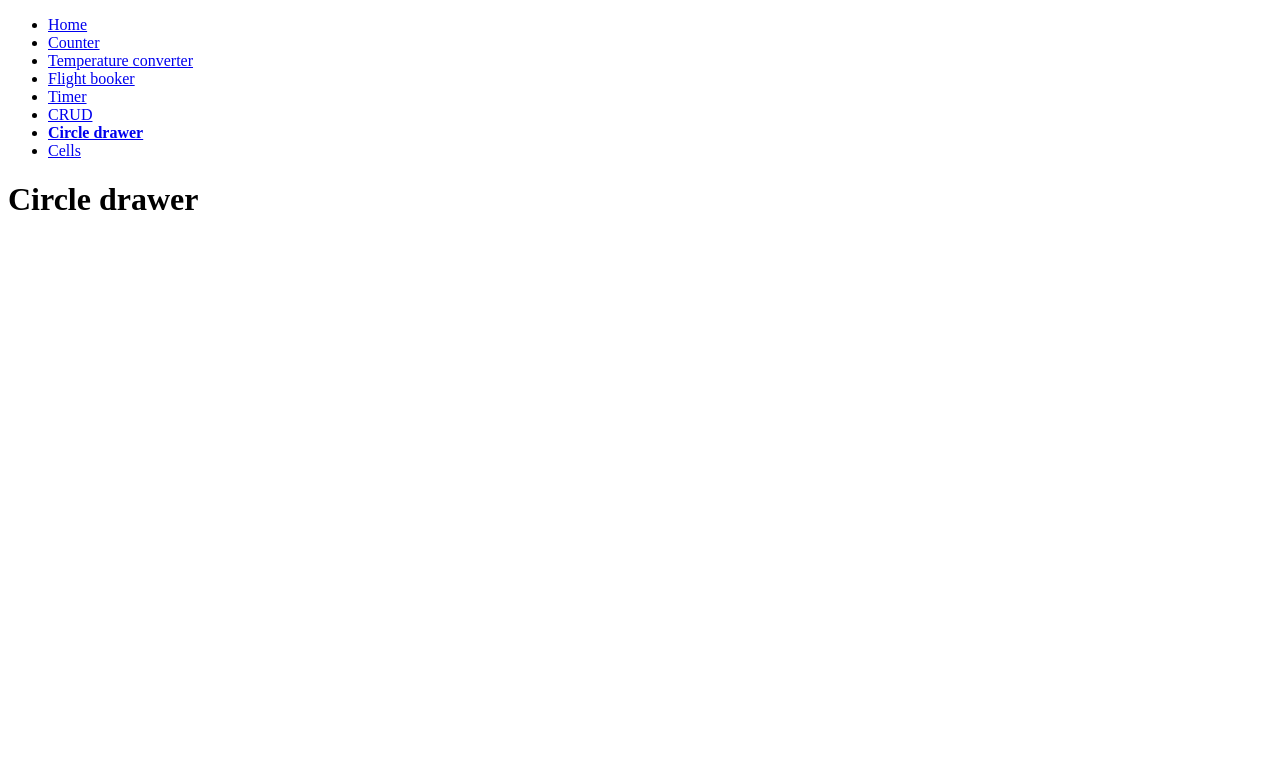
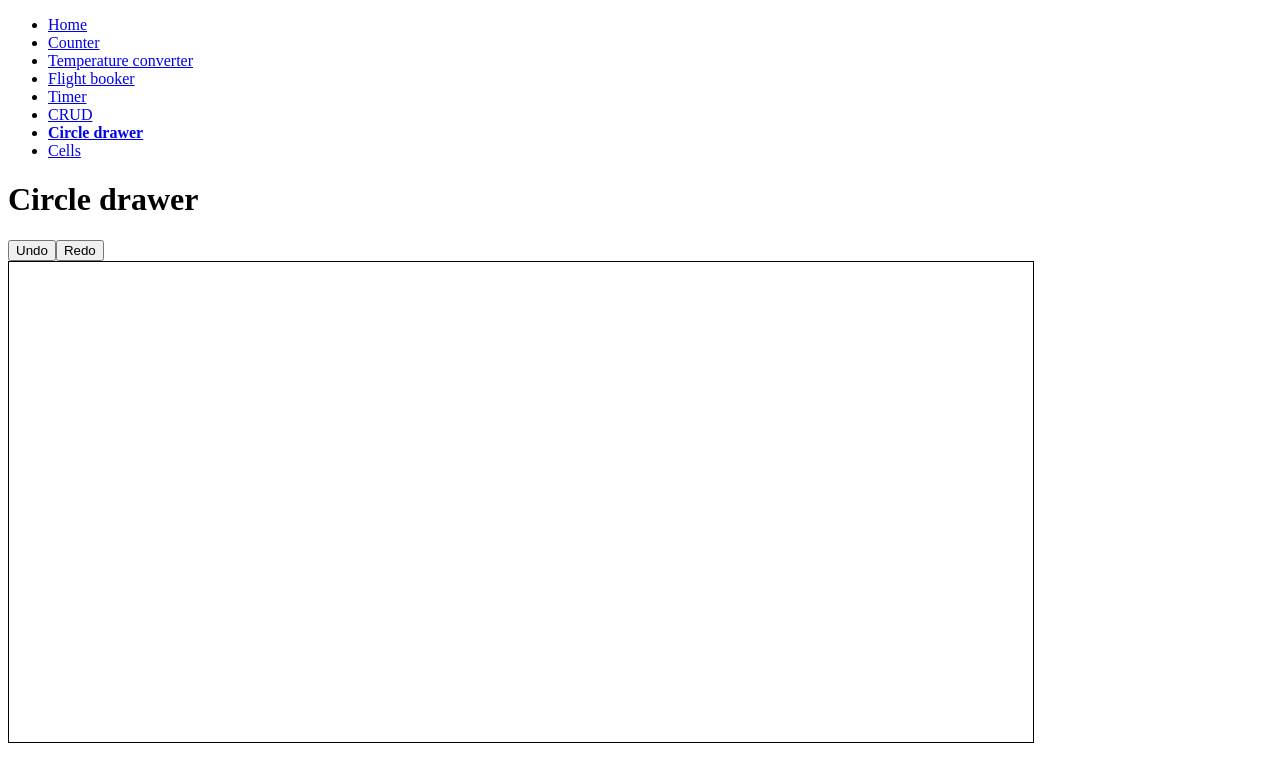
Before and after one commit to eirikff/7guis, a Vue app in the folder vue/: page /circle-drawer in a window 1280 px wide. Shown: the top 782 px of the page. Built offline with nearby package versions, Linux system fonts and the light colour scheme.

Commit message:
Add main functionality to CircleDrawer

```diff
--- a/vue/src/components/CircleDrawer.vue
+++ b/vue/src/components/CircleDrawer.vue
@@ -1,9 +1,161 @@
 <script setup>
+import { ref, onMounted, nextTick } from 'vue';
+import CircleDrawerChangeDialogue from "./CircleDrawerChangeDialogue.vue";
+
+const defaultRadius = 25;
+
+const canvasEl = ref(null);
+const context = ref(null);
+
+let circleId = 0;
+const circles = ref([]);
+const selectedCircle = ref(null);
+
+onMounted(() => {
+  canvasEl.value.setAttribute("width", canvasEl.value.offsetWidth);
+  canvasEl.value.setAttribute("height", canvasEl.value.offsetHeight);
+  context.value = canvasEl.value.getContext("2d");
+});
+
+function computeRelativeMousePosition(event) {
+  const { x: cx, y: cy } = event.target.getBoundingClientRect();
+  const { clientX: px, clientY: py } = event;
+  const mx = Math.floor(px - cx);
+  const my = Math.floor(py - cy);
+
+  return {
+    x: mx,
+    y: my,
+  };
+}
+
+function drawCircles() {
+  context.value.clearRect(0, 0, canvasEl.value.width, canvasEl.value.height);
+
+  for (const circle of circles.value) {
+    context.value.beginPath();
+    context.value.arc(circle.x, circle.y, circle.r, 0, 2 * Math.PI);
+    if (circle.fill || circle.id === selectedCircle.value?.id) {
+      context.value.fillStyle = "lightblue";
+      context.value.fill();
+    }
+    context.value.lineWidth = 2;
+    context.value.strokeStyle = "#000000";
+    context.value.stroke();
+  }
+}
+
+function addCircle(event) {
+  // Deselect circle if one is selected, but don't add a new circle
+  if (selectedCircle.value) {
+    selectedCircle.value = null;
+    drawCircles();
+    return;
+  }
+
+  // compute relative click position inside canvas
+  const { x, y } = computeRelativeMousePosition(event);
+
+  const circle = {
+    id: circleId++,
+    x: x,
+    y: y,
+    r: defaultRadius,
+    fill: true,
+  };
+  circles.value.push(circle);
+  drawCircles();
+}
+
+function highlightClosestCircle(event) {
+  const { x, y } = computeRelativeMousePosition(event);
+
+  for (const circle of circles.value) {
+    const dx = x - circle.x;
+    const dy = y - circle.y;
+    const d2 = dx * dx + dy * dy;
+    const r2 = circle.r * circle.r;
+
+    if (d2 <= r2) {
+      circle.fill = true;
+    }
+    else {
+      circle.fill = false;
+    }
+  }
+
+  drawCircles();
+}
+
+async function openChangeDialogue(event) {
+  selectedCircle.value = null;
+
+  // nextTick updates the ChangeDialogue component since it depends on the
+  // value of selectedCircle, thus briefly removing the object
+  await nextTick();
+
+  for (const circle of circles.value.reverse()) {
+    if (circle.fill) {
+      selectedCircle.value = circle;
+      selectedCircle.value.clientX = event.clientX;
+      selectedCircle.value.clientY = event.clientY;
+      break;
+    }
+  }
+
+  drawCircles();
+}
+
+async function updateRadius(radius) {
+  selectedCircle.value.r = radius;
+  drawCircles();
+}
+
+function undo() {
+  console.log("undo");
+}
+
+function redo() {
+  console.log("redo");
+}
 </script>
 
 <template>
   <h1>Circle drawer</h1>
+
+  <div>
+    <button
+      @click="undo"
+    >Undo</button>
+    <button
+      @click="redo"
+    >Redo</button>
+  </div>
+
+  <div>
+    <canvas
+      id="circles"
+      ref="canvasEl"
+      @click="addCircle"
+      @mousemove="highlightClosestCircle"
+      @contextmenu.prevent="openChangeDialogue"
+    ></canvas>
+  </div>
+
+  <CircleDrawerChangeDialogue
+    v-if="selectedCircle"
+    :circle="selectedCircle"
+    :x="selectedCircle.clientX"
+    :y="selectedCircle.clientY"
+    @change-radius="updateRadius"
+  />
+
 </template>
 
 <style scoped>
+#circles {
+  width: 80vw;
+  height: 60vh;
+  border: 1px solid black;
+}
 </style>
--- /dev/null
+++ b/vue/src/components/CircleDrawerChangeDialogue.vue
@@ -0,0 +1,55 @@
+<script setup>
+import { ref, onMounted } from "vue";
+
+const props = defineProps(["circle", "x", "y"]);
+const emit = defineEmits(["change-radius"]);
+
+const divEl = ref(null);
+const radius = ref(0);
+
+onMounted(() => {
+  radius.value = props.circle.r;
+  divEl.value.style.top = `${props.y}px`;
+  divEl.value.style.left = `${props.x}px`;
+});
+</script>
+
+<template>
+  <div v-if="circle" ref="divEl">
+    <p>Change radius of circle at ({{ circle.x }}, {{ circle.y }})</p>
+    <label for="radius-input">Radius: {{ circle.r }}px</label>
+    <input
+      id="radius-input"
+      type="range"
+      min="1"
+      max="100"
+      v-model.number="radius"
+      @input="$emit('change-radius', radius)"
+    >
+  </div>
+</template>
+
+<style scoped>
+div {
+  border: 1px solid black;
+  width: 20rem;
+  height: 5rem;
+  display: flex;
+  flex-direction: column;
+  justify-content: center;
+  position: absolute;
+  top: 0;
+  left: 0;
+  background: white;
+}
+
+div p,
+div label {
+  text-align: center;
+  margin-bottom: 0;
+}
+
+div input {
+  margin: auto 1rem;
+}
+</style>
```
